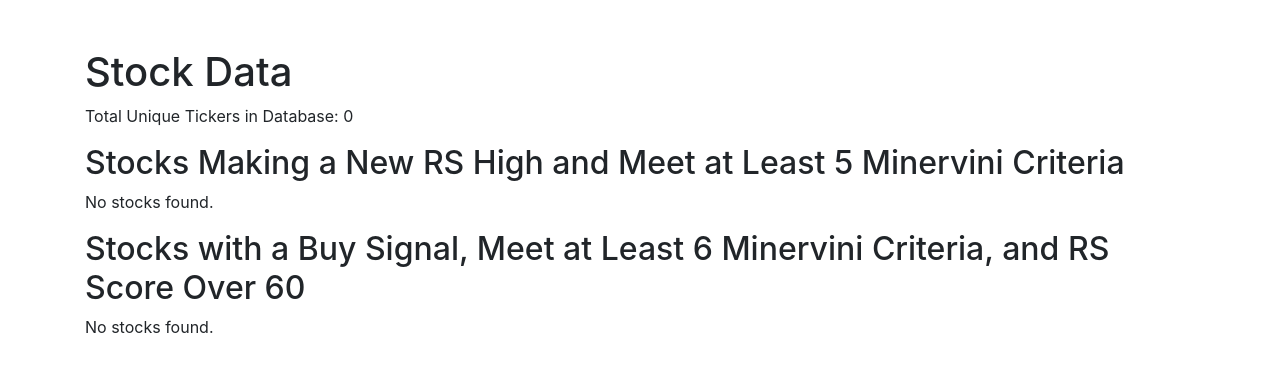
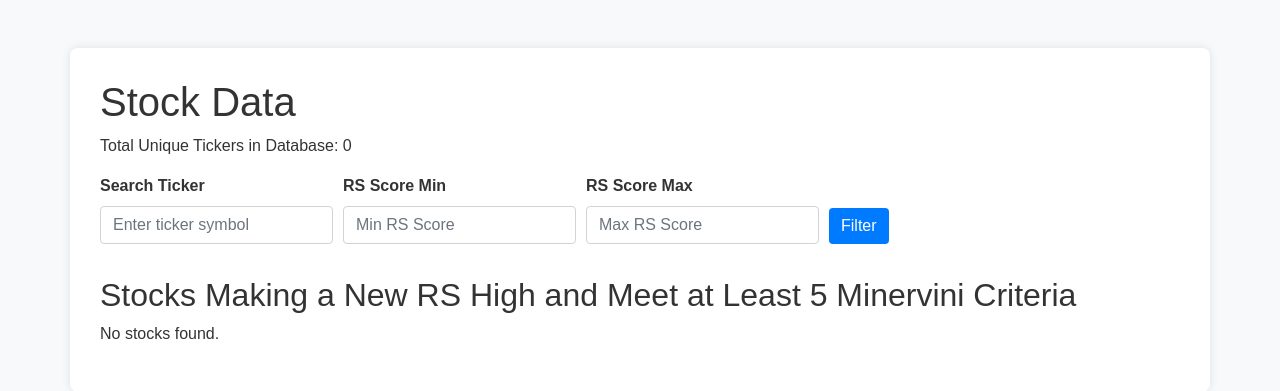
Before and after one commit to Pinger2024/stockapp, a Flask app: page / in a window 1280 px wide. Shown: the top 391 px of the page. Run offline with Flask 3, Linux system fonts and the light colour scheme; data that the repository does not hold is empty; some libraries are stand-ins or nearby versions.

Commit message:
Updated front-end code and added CSS/JS for improved UI

```diff
--- /dev/null
+++ b/static/scripts/main.js
@@ -0,0 +1,22 @@
+// main.js
+
+$(document).ready(function () {
+    // Smooth scroll to table after filtering
+    $('form').on('submit', function (e) {
+        e.preventDefault(); // Prevent the form from refreshing the page
+        // Perform the form submission (could be an AJAX call or letting the form submit itself)
+
+        // Simulate form submission for now
+        console.log("Form submitted");
+
+        // Scroll to the stocks table smoothly
+        $('html, body').animate({
+            scrollTop: $('table').offset().top - 20
+        }, 800);
+    });
+
+    // Highlight clicked table row
+    $('.table tbody tr').on('click', function () {
+        $(this).toggleClass('highlight-row');
+    });
+});
--- /dev/null
+++ b/static/styles/main.css
@@ -0,0 +1,50 @@
+/* main.css */
+
+/* General page styling */
+body {
+    font-family: Arial, sans-serif;
+    background-color: #f8f9fa;
+    color: #333;
+}
+
+/* Styling the container */
+.container {
+    background-color: #ffffff;
+    padding: 30px;
+    border-radius: 8px;
+    box-shadow: 0 0 10px rgba(0, 0, 0, 0.1);
+}
+
+/* Form styling */
+form label {
+    font-weight: bold;
+}
+
+form .form-control {
+    max-width: 300px;
+}
+
+.btn-primary {
+    background-color: #007bff;
+    border: none;
+    transition: background-color 0.3s ease;
+}
+
+.btn-primary:hover {
+    background-color: #0056b3;
+}
+
+/* Table styling */
+.table-striped tbody tr:nth-of-type(odd) {
+    background-color: #f2f2f2;
+}
+
+.table thead th {
+    background-color: #007bff;
+    color: #fff;
+}
+
+.table tbody tr:hover {
+    background-color: #e9ecef;
+    cursor: pointer;
+}
--- a/templates/index.html
+++ b/templates/index.html
@@ -2,25 +2,44 @@
 <html lang="en">
 <head>
     <meta charset="UTF-8">
+    <meta name="viewport" content="width=device-width, initial-scale=1.0">
     <title>Stock Data</title>
     <link rel="stylesheet" href="https://stackpath.bootstrapcdn.com/bootstrap/4.5.2/css/bootstrap.min.css">
+    <link rel="stylesheet" href="{{ url_for('static', filename='styles/main.css') }}">
+    <script src="https://cdnjs.cloudflare.com/ajax/libs/jquery/3.5.1/jquery.min.js"></script>
+    <script src="https://stackpath.bootstrapcdn.com/bootstrap/4.5.2/js/bootstrap.bundle.min.js"></script>
+    <script src="{{ url_for('static', filename='scripts/main.js') }}"></script>
 </head>
 <body>
-    <div class="container">
-        <h1 class="mt-5">Stock Data</h1>
+    <div class="container mt-5">
+        <h1>Stock Data</h1>
         <p>Total Unique Tickers in Database: {{ total_tickers }}</p>
 
-        {# Commented out the search form and OHLCV data #}
-        {#
-        <form method="POST">
-            <!-- Search form code -->
+        <!-- Search Filter Form -->
+        <form method="POST" action="/" class="mb-4">
+            <div class="form-row align-items-center">
+                <div class="col-auto">
+                    <label for="ticker">Search Ticker</label>
+                    <input type="text" class="form-control mb-2" id="ticker" name="ticker" placeholder="Enter ticker symbol">
+                </div>
+                <div class="col-auto">
+                    <label for="rs_score_min">RS Score Min</label>
+                    <input type="number" class="form-control mb-2" id="rs_score_min" name="rs_score_min" placeholder="Min RS Score">
+                </div>
+                <div class="col-auto">
+                    <label for="rs_score_max">RS Score Max</label>
+                    <input type="number" class="form-control mb-2" id="rs_score_max" name="rs_score_max" placeholder="Max RS Score">
+                </div>
+                <div class="col-auto mt-auto">
+                    <button type="submit" class="btn btn-primary mb-2">Filter</button>
+                </div>
+            </div>
         </form>
-        #}
 
-        <!-- Box for Stocks Making a New RS High and meet at least 5 Minervini criteria -->
+        <!-- Display Stocks Table -->
         <h2>Stocks Making a New RS High and Meet at Least 5 Minervini Criteria</h2>
         {% if rs_high_and_minervini_stocks and rs_high_and_minervini_stocks|length > 0 %}
-        <table class="table">
+        <table class="table table-striped">
             <thead>
                 <tr>
                     <th>Ticker</th>
@@ -45,35 +64,6 @@
         {% else %}
         <p>No stocks found.</p>
         {% endif %}
-
-        <!-- Box for Stocks with a Buy Signal, meet at least 6 Minervini criteria, and RS score over 60 -->
-        <h2>Stocks with a Buy Signal, Meet at Least 6 Minervini Criteria, and RS Score Over 60</h2>
-        {% if buy_signal_stocks and buy_signal_stocks|length > 0 %}
-        <table class="table">
-            <thead>
-                <tr>
-                    <th>Ticker</th>
-                    <th>RS Score</th>
-                    <th>Minervini Score</th>
-                </tr>
-            </thead>
-            <tbody>
-                {% for stock in buy_signal_stocks %}
-                <tr>
-                    <td>{{ stock['ticker'] }}</td>
-                    <td>{{ stock['rs_score'] | round(2) }}</td>
-                    <td>{{ stock['minervini_criteria']['minervini_score'] }}</td>
-                </tr>
-                {% endfor %}
-            </tbody>
-        </table>
-        {% if buy_signal_more %}
-            <a href="/buy_signal_stocks" class="btn btn-primary">View More</a>
-            <a href="/download_watchlist?type=buy_signal" class="btn btn-secondary">Download Watchlist</a>
-        {% endif %}
-        {% else %}
-        <p>No stocks found.</p>
-        {% endif %}
     </div>
 </body>
 </html>
```
Also changed, not shown: templates/index_old.html (added, +112 -0 lines), 3 other files.
